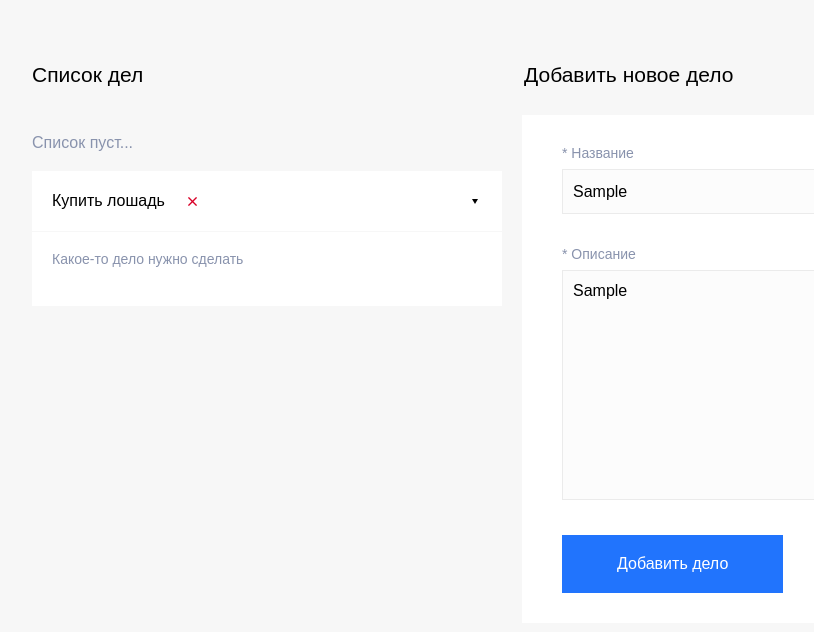
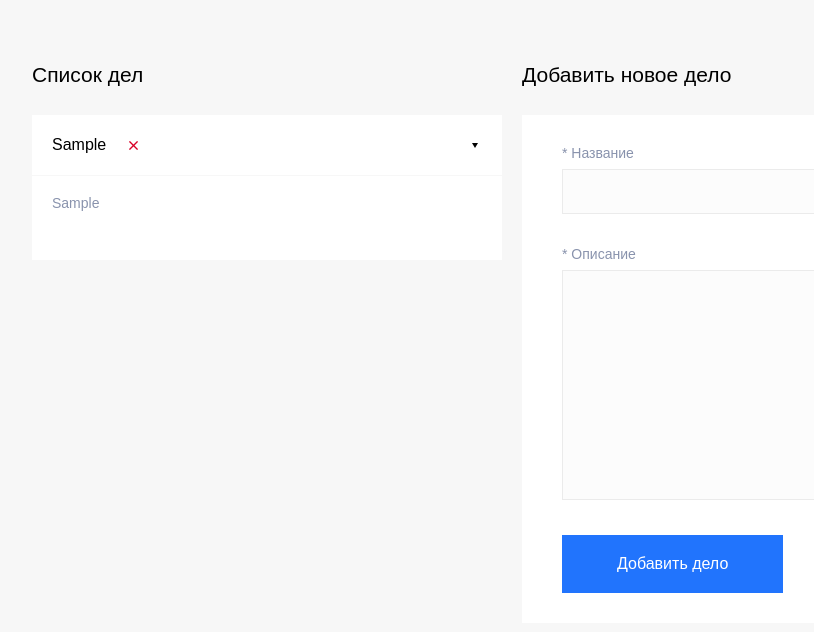
Before and after one commit to fogenn/JS-4.4, a plain HTML site: page index.html in a window 1280 px wide. Both pictures are taken after typing "Sample", "Sample" into the empty fields and a click on the button "Добавить дело". Shown: the whole page, without its empty margins (128-942 px from the left). Drawn offline with Linux system fonts and the light colour scheme.

Commit message:
fix style + animation

```diff
--- a/css/style.css
+++ b/css/style.css
@@ -1,5 +1,10 @@
 html {
   box-sizing: border-box;
+}
+
+* {
+  margin: 0;
+  padding: 0;
 }
 
 *,
@@ -9,7 +14,6 @@ html {
 }
 
 body {
-  margin: 0;
   min-width: 320px;
   font: 14px/20px 'Arial', sans-serif;
   color: #000;
@@ -44,27 +48,27 @@ a:focus {
   text-decoration: none;
 }
 
-p {
-  margin-top: 0;
+/* анимация */
+
+.rotate {
+  transform: rotate(90deg);
+  transition-duration: 0.400s;
 }
 
-ul {
-  padding: 0;
-  margin: 0;
+.unrotate {
+  transform: rotate(0deg);
+  transition-duration: 0.400s;
 }
 
-form {
-  margin-top: 65px;
-}
-
-legend {
-  display: inline-block;
-  margin: 0;
-  font-size: 21px;
-  margin-bottom: 30px;
+/* /анимация */
+.clearfix {
+  content: '';
+  display: table;
+  clear: both;
 }
 
 .container {
+  padding-top: 65px;
   margin: 0 auto;
   width: 960px;
 }
@@ -72,20 +76,15 @@ legend {
 .tasks {
   float: left;
   width: 470px;
-  border: none;
-  padding: 0;
-  margin: 0;
 }
 
 .tasks__legend {
-  margin: 0;
   font-size: 21px;
   font-weight: normal;
   margin-bottom: 30px;
 }
 
 .tasks__none {
-  margin: 0;
   padding: 20px 0;
   font-size: 16px;
   line-height: 16px;
@@ -94,20 +93,19 @@ legend {
 
 .tasks__box {
   position: relative;
-  min-height: 135px;
-  background-color: #fff;
+  margin-bottom: 20px;
 }
 
 .tasks_header {
   vertical-align: middle;
   position: relative;
   padding: 20px 20px;
+  background-color: #fff;
 }
 
 .tasks__delete,
 .tasks__scroll {
   display: inline-block;
-  padding: 0;
   border: none;
   position: absolute;
   outline: none;
@@ -133,7 +131,6 @@ legend {
 
 .tasks__title {
   display: inline-block;
-  margin: 0;
   margin-right: 20px;
   font-weight: normal;
   font-size: 16px;
@@ -141,29 +138,36 @@ legend {
 }
 
 .tasks__desc {
-  margin: 0;
+  display: block;
   padding: 20px 20px;
+  width: 100%;
+  height: 85px;
   font-size: 14px;
   line-height: 14px;
   color: #8993ad;
-  width: 100%;
+  background-color: #fff;
   border-top: 1px solid #f7f7f7;
 }
 
 .created-tasks {
+  width: 470px;
   float: right;
-  width: 470px;
-  border: none;
-  padding: 0;
-  margin: 0;
+  min-height: 500px;
+
 }
 
-.created-tasks__box {
-  display: inline-block;
-  min-height: 500px;
+.created-tasks__legend {
+  font-size: 21px;
+  font-weight: normal;
+  margin-bottom: 30px;
+}
+
+.created-tasks__field {
+  padding: 28px 40px 30px;
+  border: none;
   background-color: #fff;
-  padding: 28px 40px 30px;
 }
+
 
 .created-tasks__label {
   display: inline-block;
@@ -182,7 +186,7 @@ legend {
   font-size: 16px;
 }
 
-.created-tasks__add-button {
+#created-tasks__add-button {
   display: inline-block;
   font-size: 16px;
   color: #fff;
--- a/index.html
+++ b/index.html
@@ -7,49 +7,30 @@
   <title>Список дел</title>
 </head>
 <body>
-  <div class="container">
+  <div class="container clearfix">
 
     <div class="tasks">
-      <h1 class="tasks__legend">Список дел</h1>
+      <h2 class="tasks__legend">Список дел</h2>
 
       <div class="tasks__none">Список пуст...</div>
-
-      <article class="tasks__box">
-
-        <div class="tasks_header">
-          <h2 class="tasks__title">
-            Купить лошадь
-          </h2>
-          <button class="tasks__delete"></button>
-          <button class="tasks__scroll"></button>
-        </div>
-
-        <p class="tasks__desc">
-          Какое-то дело нужно сделать
-        </p>
-      </article>
-      <!-- /.tasks__box -->
     </div>
 
-    <form action="#" method="POST" enctype="multipart/form-data">
+    <form class="created-tasks" action="#" method="POST" enctype="multipart/form-data">
 
-      <fieldset class="created-tasks">
-        <legend class="tasks__legend">Добавить новое дело </legend>
+      <h2 class="created-tasks__legend">Добавить новое дело </h2>
+      <fieldset class="created-tasks__field">
 
-        <article class="created-tasks__box">
-          <label class="created-tasks__label">
+          <label class="created-tasks__label" for="created-tasks__input">
             * Название
           </label>
           <input id="created-tasks__input" type="text" name="created-tasks__input">
 
-          <label class="created-tasks__label">
+          <label class="created-tasks__label" for="created-tasks__textarea">
             * Описание
           </label>
           <textarea name="created-tasks__textarea" id="created-tasks__textarea"></textarea>
 
-          <button class="created-tasks__add-button" type="button">Добавить дело</button>
-        </article>
-        <!-- /.created-tasks__box -->
+          <button id="created-tasks__add-button" type="button">Добавить дело</button>
       </fieldset>
 
     </form>
--- a/js/scripts.js
+++ b/js/scripts.js
@@ -1,13 +1,89 @@
-$(document).ready(function(){
+$(document).ready(function () {
 
+  // <блок функций>
   function addTask() {
 
     let name = $('#created-tasks__input').val(),
-      text = $('#created-tasks__textarea').val(),
+      text = $('#created-tasks__textarea').val();
+
+    console.log(name.length, text.length)
 
     if (name.length !== 0 && text.length !== 0) {
+
+      $('.tasks__none').hide();
+
+      $('.tasks').append(`
+
+      <article class="tasks__box">
+
+        <div class="tasks_header">
+          <h2 class="tasks__title">
+            ${name}
+          </h2>
+          <button class="tasks__delete"></button>
+          <button class="tasks__scroll"></button>
+        </div>
+
+        <p class="tasks__desc">
+          ${text}
+        </p>
+      </article>
+
+      `);
+
+      name = $('#created-tasks__input').val('');
+      text = $('#created-tasks__textarea').val('');
 
     }
   }
 
-})
+  function deleteTask(item) {
+
+    item.remove();
+
+    let items = $('.tasks__box');
+
+    console.log(item, items)
+
+    if (items.length == 0) {
+      console.log('pusto')
+      $('.tasks__none').show();
+    }
+
+  }
+  // </блок функций>
+
+  $('#created-tasks__add-button').on('click', addTask);
+
+  $('body').on('click', '.tasks__delete', function(){
+
+    let item = $(this).parents('.tasks__box');
+
+    deleteTask(item);
+  });
+
+  $('body').on('click', '.tasks__scroll', function (){
+
+    let par = $(this).parents('.tasks__box');
+
+    console.log(par)
+
+    $(par).find('.tasks__desc').slideToggle();
+
+    // $(this).toggleClass('rotate');
+    if ($(this).hasClass('rotate')){
+
+      $(this).addClass('unrotate');
+
+      $(this).removeClass('rotate');
+
+    } else {
+
+      $(this).removeClass('unrotate');
+
+      $(this).addClass('rotate');
+
+    }
+  });
+
+});
```
